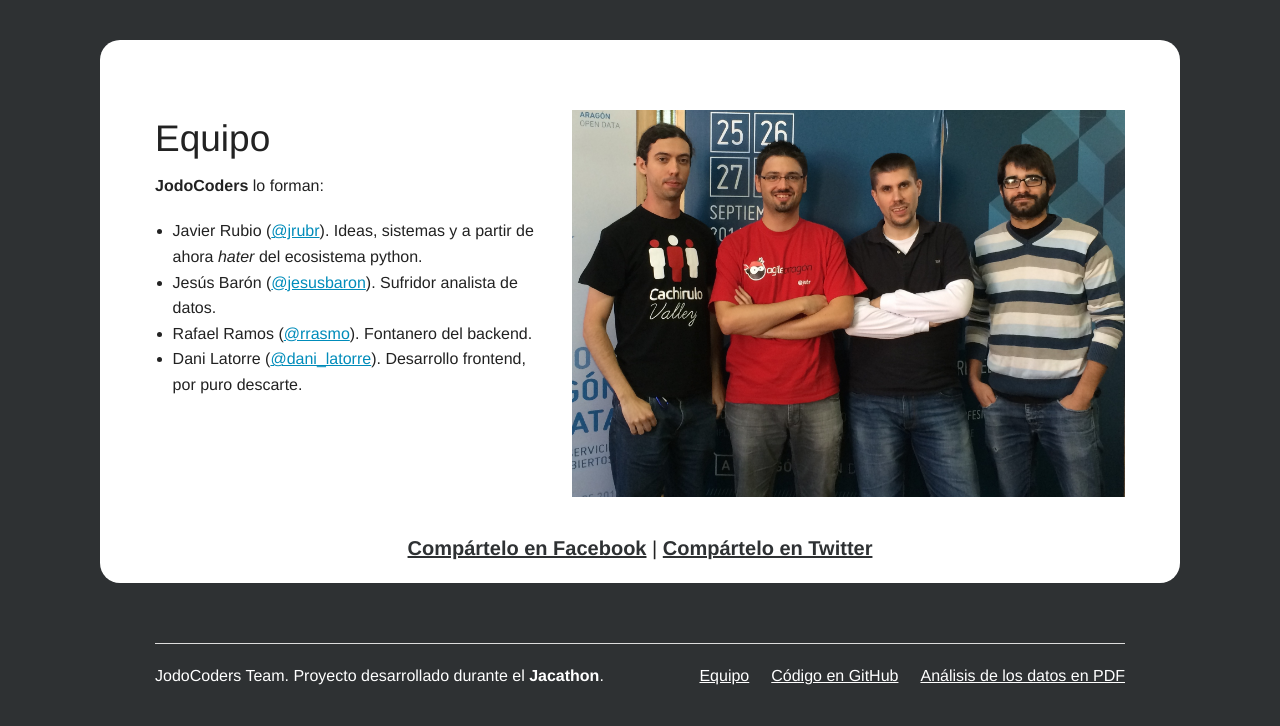
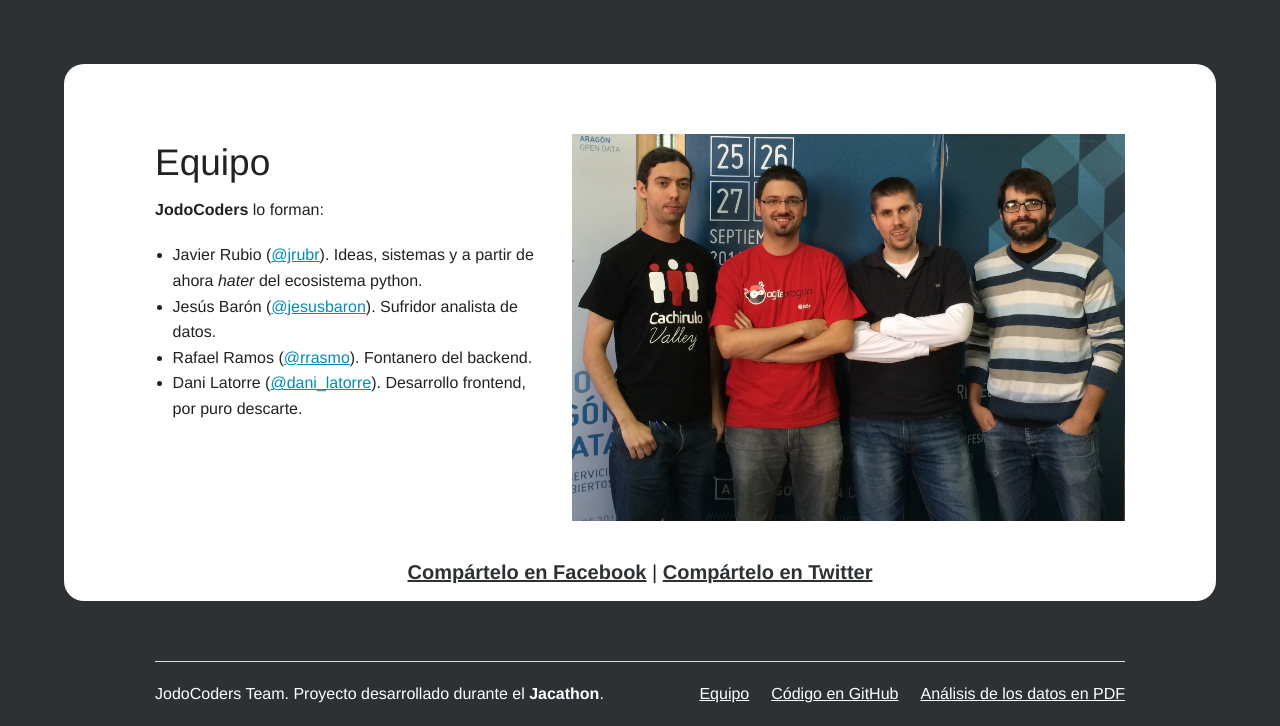
Before and after one commit to aragonopendata/JodoCoders, a Flask app: page /team in a window 1280 px wide. Shown: the part 147-873 px from the top of the page. Before the commit the page ends 832 px from the top, so only its background shows below. Run offline with Flask 2, Linux system fonts and the light colour scheme; parts of the project's set-up code (start-up, migrations or seed data) failed here and were passed over; some libraries are stand-ins or nearby versions.

Commit message:
margins fixed

```diff
--- a/static/css/custom.css
+++ b/static/css/custom.css
@@ -7,7 +7,7 @@ h1{margin-top: 30px; font-family: 'Open Sans', sans-serif; font-size: 3.25rem;}
 h1 a{text-decoration:none;}
 #help p{margin-top: 50px; font-size: 0.75rem;}
 #content{
-    background-color: #fff; margin: 40px 100px 40px 100px; padding-top: 70px; padding-bottom: 70px;
+    background-color: #fff; margin: 5% 5% 40px 5%; padding-top: 70px; padding-bottom: 5%;
     -webkit-border-radius: 20px; -moz-border-radius: 20px; border-radius: 20px;
 }
 #content h3{display: inline-block; margin-right: 10px}
```
